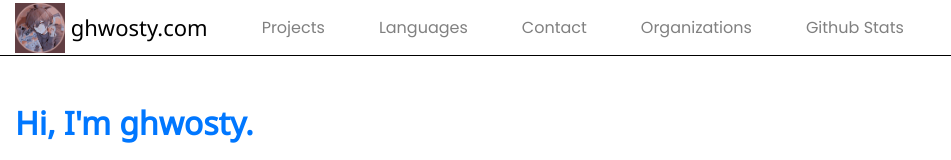
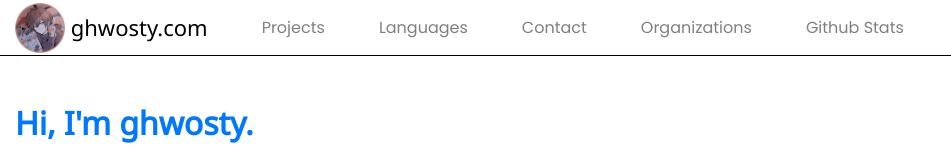
Before and after one commit to a-riceeater/a-riceeater, a plain HTML site: page index.html in a window 1280 px wide. Shown: the top 160 px of the page, without its empty margins (0-951 px from the left). Drawn offline with Linux system fonts and the light colour scheme.

Commit message:
add rounded pfp

```diff
--- a/index.html
+++ b/index.html
@@ -11,7 +11,7 @@
 <body>
     <div class="topBar">
         <div id="container1">
-            <span id="titleUrl" onclick="window.location = 'http://ghwosty.com'"><img src="ghwosty.jpg" alt="ghwosty pfp" height="50px" width="50px" style="vertical-align: middle;"> <span style="vertical-align: middle;">ghwosty.com</span></span>
+            <span id="titleUrl" onclick="window.location = 'http://ghwosty.com'"><img src="ghwosty-rounded.png" alt="ghwosty pfp" height="50px" width="50px" style="vertical-align: middle;"> <span style="vertical-align: middle;">ghwosty.com</span></span>
             <span class="topBarOption">Projects</span>
             <span class="topBarOption">Languages</span>
             <span class="topBarOption">Contact</span>
```
Also changed, not shown: ghwosty-rounded.png (added).
